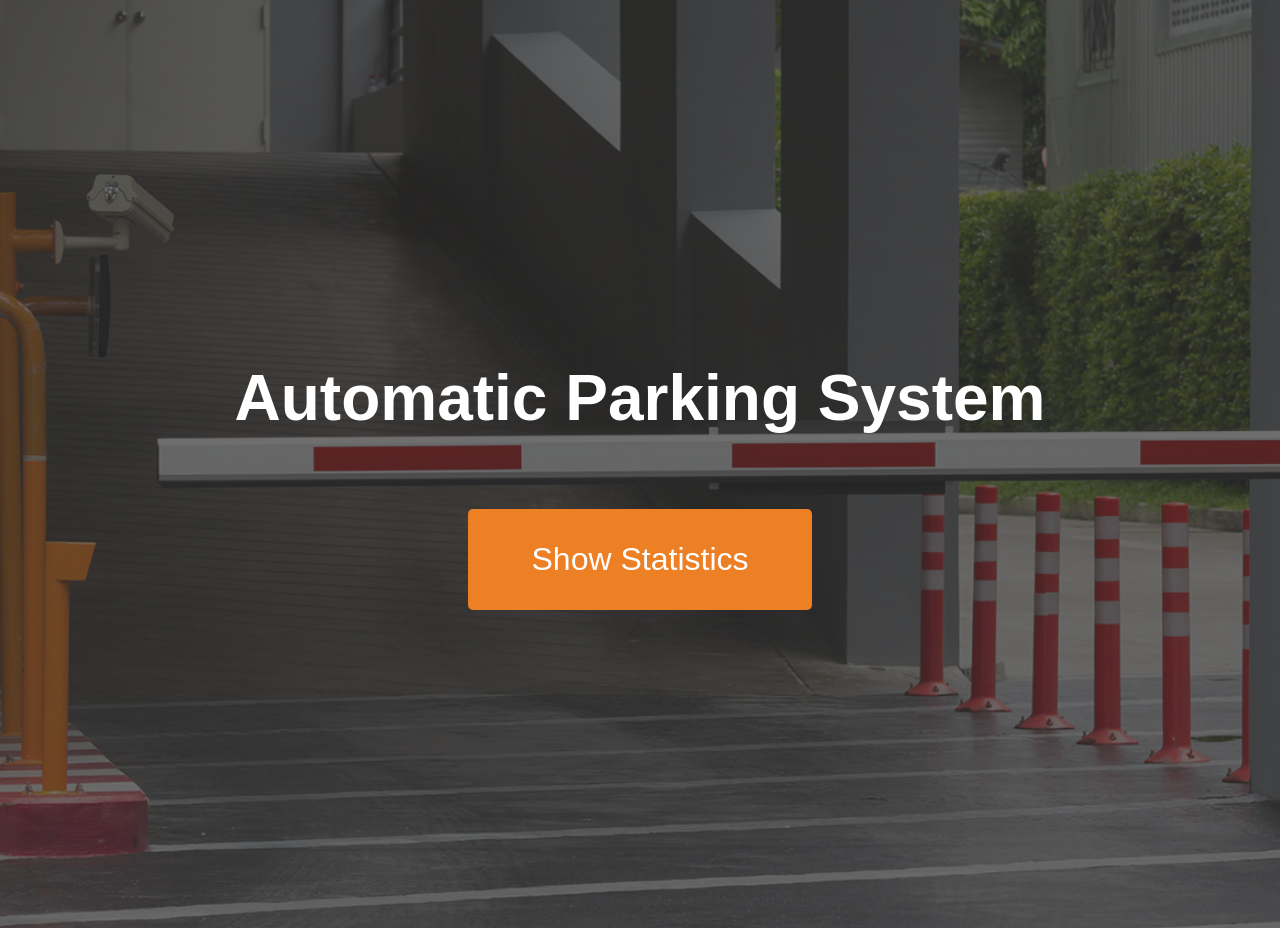
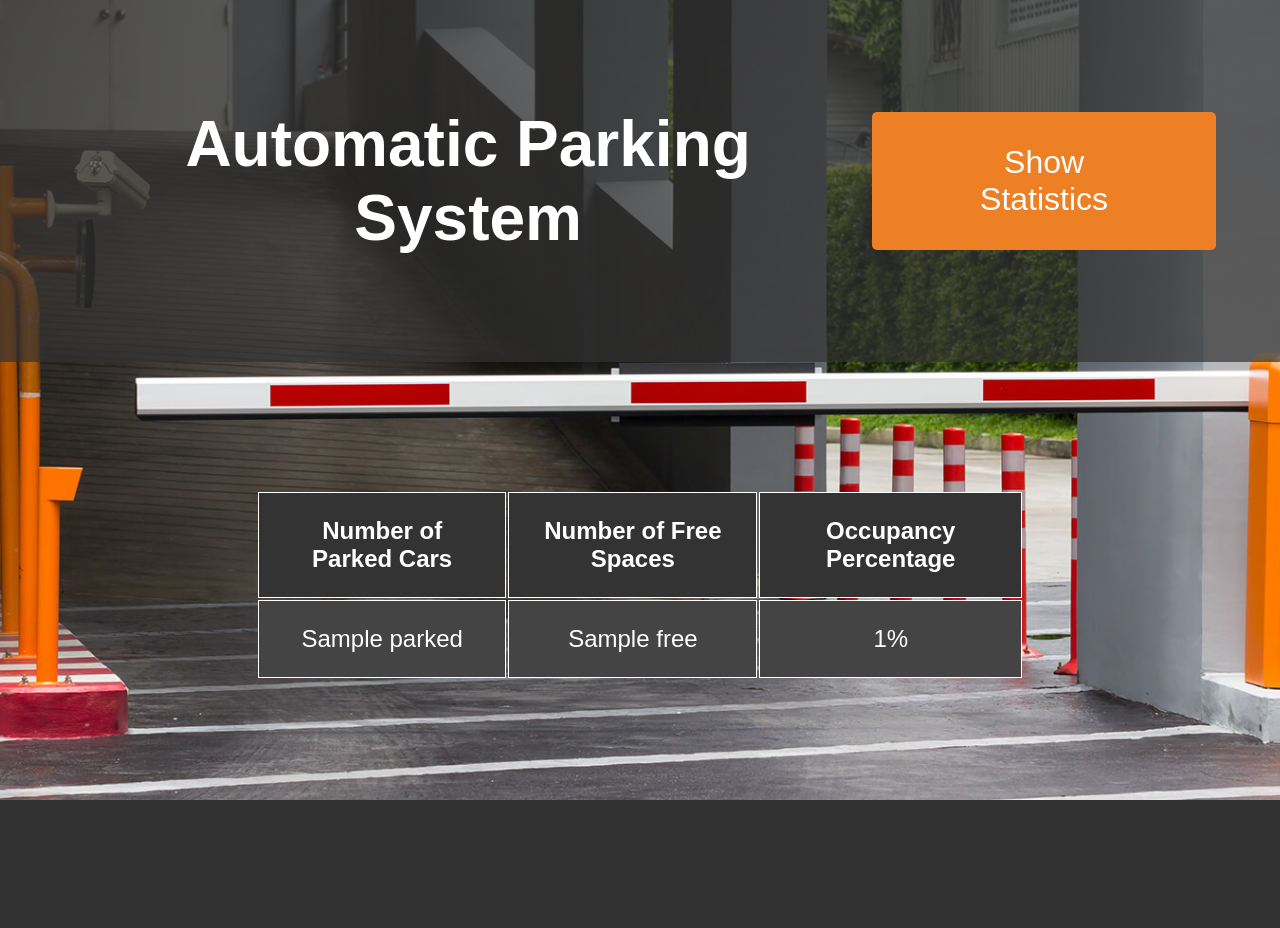
Before and after one commit to Rafal711/Automated-Parking-System, a Flask app: template templates/home.html in a window 1280 px wide. After the commit the page ends 800 px from the top, so only its background shows below. Run offline with Flask 3, Linux system fonts and the light colour scheme; the template is opened without the code that fills it: most values are stand-ins (such as "Sample title", 1, 10 or a date in 2020); parts of the project's set-up code (start-up, migrations or seed data) failed here and were passed over.

Commit message:
Add the table with parking lot occupation data to the home screen

```diff
--- a/AutomatedParkingSystem.py
+++ b/AutomatedParkingSystem.py
@@ -1,4 +1,6 @@
 from CameraManager import CameraManager
+
+max_capacity = 100
 
 class AutomatedParkingSystem:
     def __init__(self) -> None:
--- a/Main.py
+++ b/Main.py
@@ -1,4 +1,5 @@
 import AutomatedParkingSystem
+from AutomatedParkingSystem import max_capacity
 from DataBaseManager import *
 import pandas as pd
 #Flask
@@ -8,17 +9,29 @@ import numpy as np
 app = Flask(__name__)
 database = ParkingDB()
 
+def getOccupancyData():
+    currently_parked = database.getNumberOfParkedCars()
+    free = max_capacity - currently_parked
+    occupancy_percentage = currently_parked / max_capacity * 100
+
+    return currently_parked, free, occupancy_percentage
+
+
 @app.route("/", methods=("POST", "GET"))
 def home_screen():
-    return render_template("home.html")
+    parked, free, percentage = getOccupancyData()
+    return render_template("home.html", parked=parked, free=free, percentage=percentage)
 
 @app.route("/stats", methods=("POST", "GET"))
 def show_stats():
+    parked, free, percentage = getOccupancyData()
     mapper_results, column_names = database.getParkedCarsTable()
     df = pd.DataFrame.from_records(mapper_results)
     if len(df) > 0:
         df.columns = column_names
-    return render_template("stats.html", table_html=[df.to_html(classes='data', header='true')], last_refresh_time=datetime.now().replace(microsecond=0))
+    return render_template("stats.html", table_html=[df.to_html(classes='data', header='true')],
+                           last_refresh_time=datetime.now().replace(microsecond=0),
+                           parked=parked, free=free, percentage=percentage)
 
 if __name__ == "__main__":
     print("Automated Parking System")
--- a/templates/home.html
+++ b/templates/home.html
@@ -15,16 +15,18 @@
             text-align: center;
             color: #fff; /* Set text color to contrast with the background */
             overflow: hidden; /* Hide scrollbars */
+            display: flex;
+            flex-direction: column;
+            justify-content: space-between;
+            min-height: 100vh;
         }
 
         header {
             background-color: rgba(51, 51, 51, 0.7); /* Add a semi-transparent overlay for better text visibility */
             padding: 2em;
             font-size: 2em; /* Bigger font size for the header */
-            height: 100vh; /* Set header height to full viewport height */
             display: flex;
-            flex-direction: column;
-            justify-content: center;
+            justify-content: space-between;
             align-items: center;
         }
 
@@ -39,13 +41,29 @@
             color: #fff;
             border: none;
             cursor: pointer;
-            margin-top: 1em; /* Add margin to separate the button from the header */
             border-radius: 5px; /* Add border-radius for rounded corners */
             transition: background-color 0.3s ease; /* Smooth transition for background color */
         }
 
         button:hover {
             background-color: #c96f22; /* Adjust the hover color if needed */
+        }
+
+        table {
+            width: 60%; /* Set the table width to 60% of the viewport */
+            margin: 2em auto 5em; /* Add margin to the top and bottom of the table, center horizontally */
+            color: #fff; /* Set text color for table content */
+            font-size: 1.5em; /* Increase font size for table text */
+        }
+
+        th, td {
+            padding: 1em;
+            border: 1px solid #fff;
+            background-color: #444; /* Add background color to cells */
+        }
+
+        th {
+            background-color: #333;
         }
     </style>
 </head>
@@ -54,5 +72,18 @@
         <h1>Automatic Parking System</h1>
         <a href="{{ url_for('show_stats') }}"><button>Show Statistics</button></a>
     </header>
+
+    <table>
+        <tr>
+            <th>Number of Parked Cars</th>
+            <th>Number of Free Spaces</th>
+            <th>Occupancy Percentage</th>
+        </tr>
+        <tr>
+            <td>{{ parked }}</td>
+            <td>{{ free }}</td>
+            <td>{{ percentage }}%</td>
+        </tr>
+    </table>
 </body>
 </html>
```
